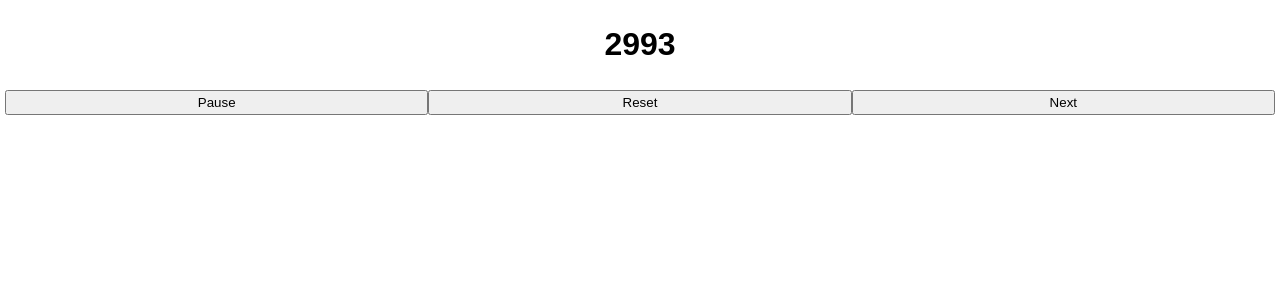
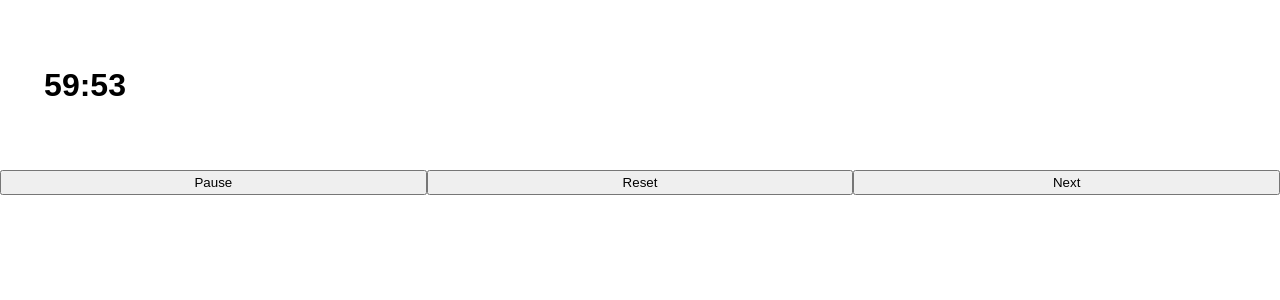
Before and after one commit to hailey123/timer, a React (Create React App) app: page / in a window 1280 px wide. Shown: the top 300 px of the page. Built offline with nearby package versions, Linux system fonts and the light colour scheme.

Commit message:
formatting the time

```diff
--- a/src/App.css
+++ b/src/App.css
@@ -1,8 +1,6 @@
-.App {
-  padding: 5px;
-}
-
 .Countdown {
+  height: 170px;
+  width: 170px;
   display: flex;
   justify-content: center;
   align-items: center;
@@ -19,6 +17,5 @@
 }
 
 .btnContainer {
-  padding: 5px 0;
   display: flex;
 }
--- a/src/App.js
+++ b/src/App.js
@@ -1,5 +1,4 @@
 import React, { Component } from 'react'
-import ReactCountdownClock from 'react-countdown-clock'
 
 import logo from './logo.svg'
 import './App.css'
@@ -38,6 +37,13 @@ class App extends Component {
       }
     }, 1000)
   }
+  formatTime = timeRemaining => {
+    const date = new Date(null)
+    date.setSeconds(timeRemaining)
+    return timeRemaining >= 3600
+      ? date.toISOString().substr(12, 7)
+      : date.toISOString().substr(14, 5)
+  }
   render() {
     const {
       currentSegment,
@@ -48,8 +54,8 @@ class App extends Component {
     const nextSegment = (currentSegment + 1) % numSegments
     return (
       <div className='App'>
-        <div class='Countdown'>
-          <h1>{ timeRemaining }</h1>
+        <div className='Countdown'>
+          <h1>{ this.formatTime(timeRemaining) }</h1>
         </div>
         <div className='btnContainer'>
           <button className='btn'
--- a/src/constants.js
+++ b/src/constants.js
@@ -1,2 +1,2 @@
-export const DEFAULT_WORK_TIME = 3000; // 3000 seconds in 50 minutes
+export const DEFAULT_WORK_TIME = 3600; // 3000 seconds in 50 minutes
 export const DEFAULT_BREAK_TIME = 600; // 600 seconds in 10 minutes
--- a/src/startElectron.js
+++ b/src/startElectron.js
@@ -12,7 +12,7 @@ let mainWindow;
 const createWindow = () => {
   mainWindow = new BrowserWindow({
     width: 170,
-    height: 220,
+    height: 218,
     // resizable: false,
     alwaysOnTop: true
   });
```
